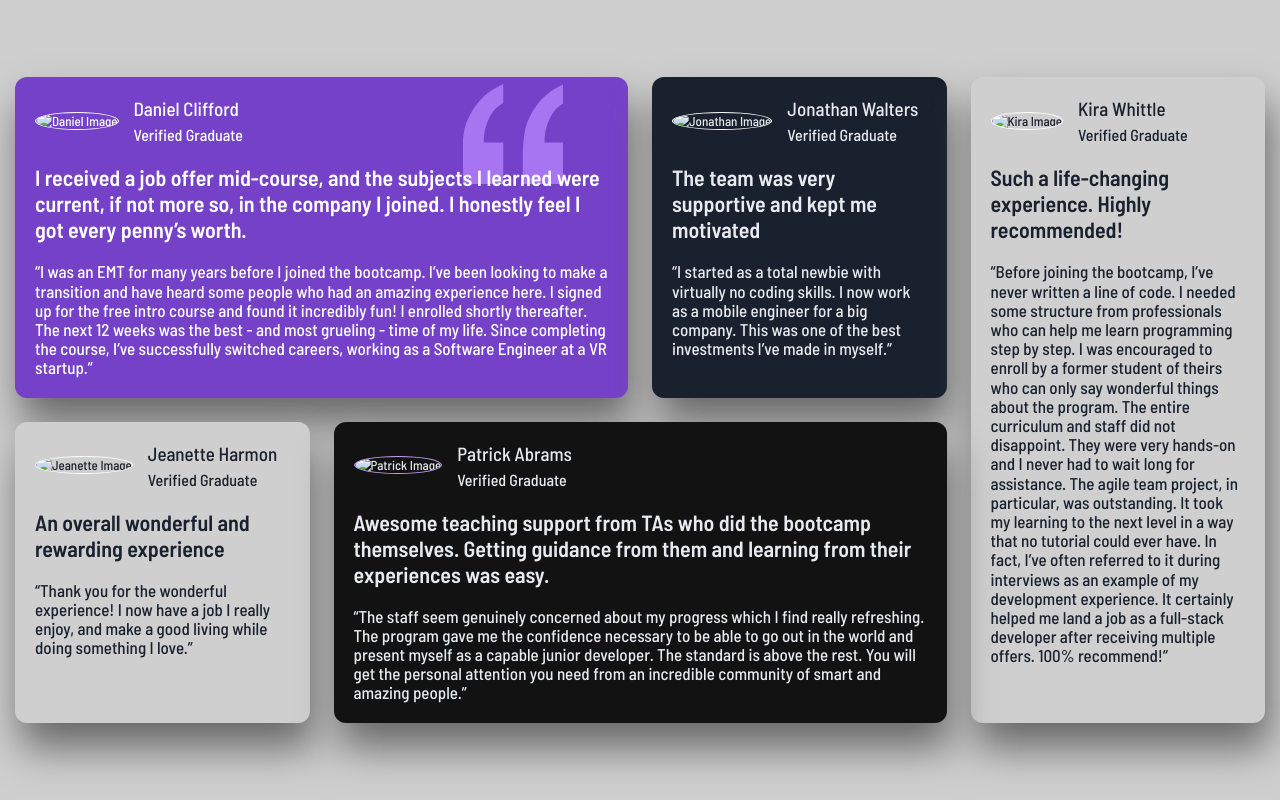
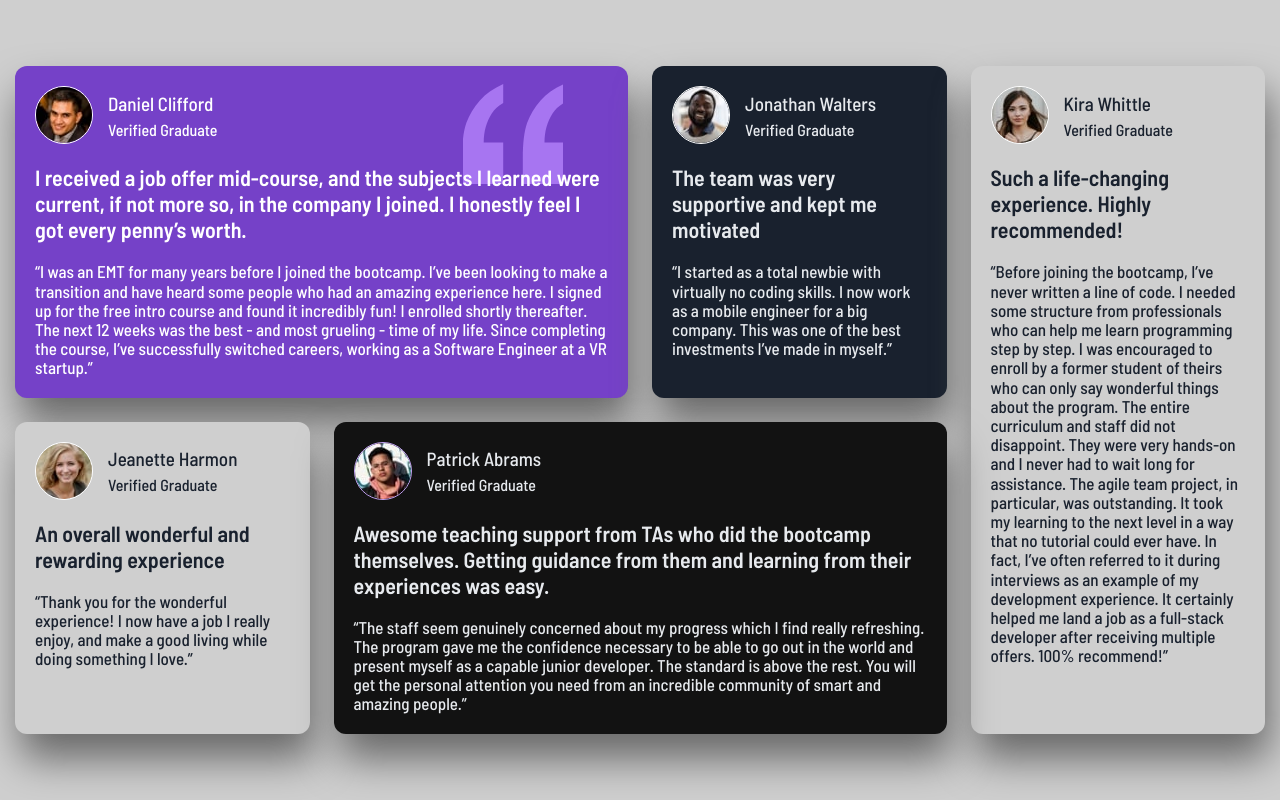
Before and after one commit to visockijanatolij1-sys/testimonials, a plain HTML site: page index.html in a window 1280 px wide. Drawn offline with Linux system fonts and the light colour scheme; the site is published under a folder, as on GitHub Pages, so addresses that start at the root find nothing.

Commit message:
images path 2

```diff
--- a/index.html
+++ b/index.html
@@ -13,7 +13,7 @@
             <section class="testimonials">
                 <article class="card card-daniel">
                     <div class="card-top">
-                        <img src="../img/image-daniel.jpg" alt="Daniel Image" class="person-image white-border">
+                        <img src="./img/image-daniel.jpg" alt="Daniel Image" class="person-image white-border">
                         <div class="person-info">
                             <p class="person-name">Daniel Clifford</p>
                             <p class="person-graduate">Verified Graduate</p>
@@ -26,7 +26,7 @@
                 </article>
                 <article class="card card-jonathan">
                     <div class="card-top">
-                        <img src="/img/image-jonathan.jpg" alt="Jonathan Image" class="person-image white-border">
+                        <img src="./img/image-jonathan.jpg" alt="Jonathan Image" class="person-image white-border">
                         <div class="person-info">
                             <p class="person-name">Jonathan Walters</p>
                             <p class="person-graduate">Verified Graduate</p>
@@ -39,7 +39,7 @@
                 </article>
                 <article class="card card-kira">
                     <div class="card-top">
-                        <img src="/img/image-kira.jpg" alt="Kira Image" class="person-image white-border">
+                        <img src="./img/image-kira.jpg" alt="Kira Image" class="person-image white-border">
                         <div class="person-info">
                             <p class="person-name">Kira Whittle</p>
                             <p class="person-graduate">Verified Graduate</p>
@@ -52,7 +52,7 @@
                 </article>
                 <article class="card card-jeanette">
                     <div class="card-top">
-                        <img src="/img/image-jeanette.jpg" alt="Jeanette Image" class="person-image white-border">
+                        <img src="./img/image-jeanette.jpg" alt="Jeanette Image" class="person-image white-border">
                         <div class="person-info">
                             <p class="person-name">Jeanette Harmon</p>
                             <p class="person-graduate">Verified Graduate</p>
@@ -65,7 +65,7 @@
                 </article>
                 <article class="card card-patrick">
                     <div class="card-top">
-                        <img src="/img/image-patrick.jpg" alt="Patrick Image" class="person-image pink-border">
+                        <img src="./img/image-patrick.jpg" alt="Patrick Image" class="person-image pink-border">
                         <div class="person-info">
                             <p class="person-name">Patrick Abrams</p>
                             <p class="person-graduate">Verified Graduate</p>
```
